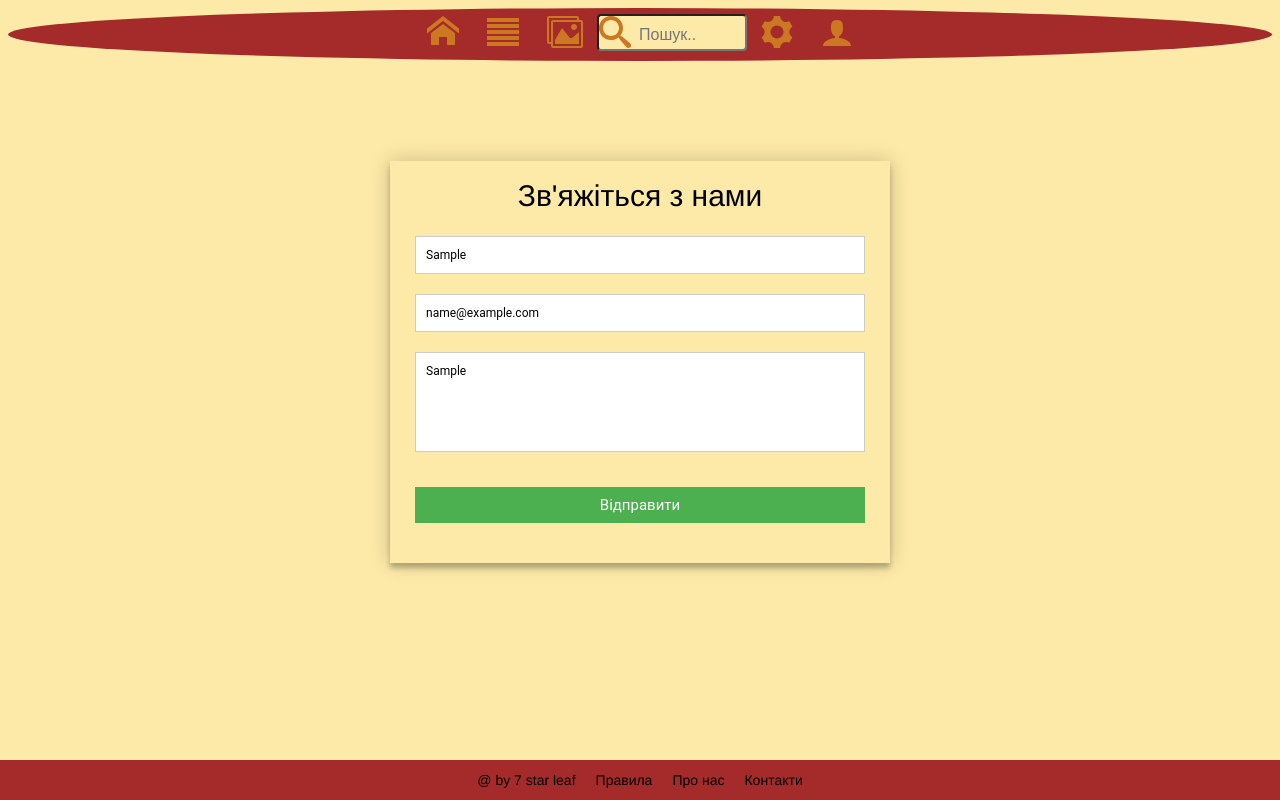
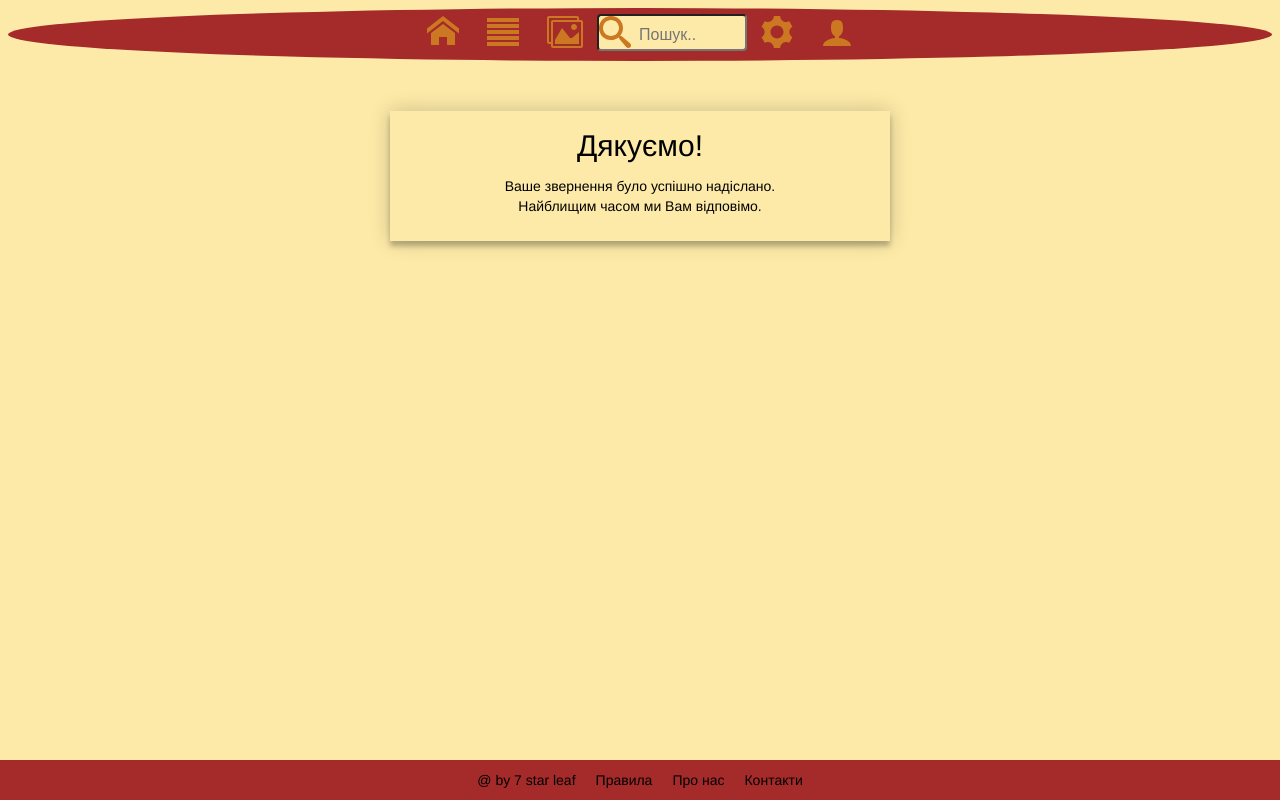
Before and after one commit to IuriiSky/Image-board-project, an Angular app in the folder ibp/: page /contacts in a window 1280 px wide. Both pictures are taken after typing "Sample", "name@example.com", "Sample" into the empty fields and a click on the button "Відправити". Built offline with nearby package versions, Linux system fonts and the light colour scheme.

Commit message:
changing contacts component

```diff
--- a/ibp/angular.json
+++ b/ibp/angular.json
@@ -29,7 +29,9 @@
             "styles": [
               "src/styles.scss"
             ],
-            "scripts": [],
+            "scripts": [
+              "src/assets/js/contact.component.fn.js"
+            ],
             "es5BrowserSupport": true
           },
           "configurations": {
--- a/ibp/package.json
+++ b/ibp/package.json
@@ -19,6 +19,7 @@
     "@angular/platform-browser": "~7.2.0",
     "@angular/platform-browser-dynamic": "~7.2.0",
     "@angular/router": "~7.2.0",
+    "angular-in-memory-web-api": "^0.8.0",
     "core-js": "^2.5.4",
     "rxjs": "~6.3.3",
     "tslib": "^1.9.0",
--- a/ibp/src/app/app.component.ts
+++ b/ibp/src/app/app.component.ts
@@ -1,4 +1,6 @@
 import { Component } from '@angular/core';
+import { HttpClient } from '@angular/common/http';
+
 
 @Component({
   selector: 'app-root',
--- a/ibp/src/app/app.module.ts
+++ b/ibp/src/app/app.module.ts
@@ -2,6 +2,7 @@ import { BrowserModule } from '@angular/platform-browser';
 import { NgModule } from '@angular/core';
 import { FormsModule, ReactiveFormsModule } from '@angular/forms';
 import { AppRoutingModule } from './app-routing.module';
+import { HttpClientModule } from '@angular/common/http';
 
 import { AppComponent } from './app.component';
 import { HeaderComponent } from './header/header.component';
@@ -11,6 +12,7 @@ import { HomeComponent } from './header/home/home.component';
 import { RulesComponent } from './footer/rules/rules.component';
 import { AboutComponent } from './footer/about/about.component';
 import { ContactsComponent } from './footer/contacts/contacts.component';
+import { HttpClient } from 'selenium-webdriver/http';
 
 @NgModule({
   declarations: [
@@ -28,7 +30,8 @@ import { ContactsComponent } from './footer/contacts/contacts.component';
     BrowserModule,
     AppRoutingModule,
     FormsModule,
-    ReactiveFormsModule
+    ReactiveFormsModule,
+    HttpClientModule,
   ],
 
   providers: [],
--- a/ibp/src/app/footer/contacts/contacts.component.html
+++ b/ibp/src/app/footer/contacts/contacts.component.html
@@ -1,11 +1,16 @@
-<div class="container">
-  <form id="contact" action="" method="post">
+<div id="contact-container" class="container">
+  <form id="contact" action="/json-server/db-contacts-form.json" method="post">
     <h3>Зв'яжіться з нами</h3>
     <fieldset [formGroup]="fullContactsControl">
-      <input formControlName="name" placeholder="Ваше ім'я" type="text" autofocus required>
-      <input formControlName="email" placeholder="еmail адреса" type="email" required>
-      <textarea formControlName="text" placeholder="Ваше повідомлення...." required></textarea>
-      <button name="submit" type="submit" id="contact-submit" data-submit="...Надсилання">Відправити</button>
+      <input formControlName="name" placeholder="Ваше ім'я" type="text" name="name" autofocus required>
+      <input formControlName="email" placeholder="еmail адреса" type="email" name="email" required>
+      <textarea formControlName="text" placeholder="Ваше повідомлення...." type="text" name="textarea" required></textarea>
+      <button type="submit" onclick="change_visibility()" name="submit" id="contact-submit" data-submit="...Надсилання">Відправити</button>
     </fieldset>
   </form>
 </div>
+
+<div id="successful-send" class="successful-send">
+  <h3>Дякуємо!</h3>
+  <p> Ваше звернення було успішно надіслано. <br> Найблищим часом ми Вам відповімо.</p>
+</div>
--- a/ibp/src/app/footer/contacts/contacts.component.scss
+++ b/ibp/src/app/footer/contacts/contacts.component.scss
@@ -4,7 +4,8 @@
     box-sizing: border-box;
   }
 
-  .container {
+  #contact-container, {
+    display: flex;
     max-width: 500px;
     width: 100%;
     margin: 0 auto;
@@ -30,7 +31,7 @@
     box-shadow: 0 0 20px 0 rgba(0, 0, 0, 0.2), 0 5px 5px 0 rgba(0, 0, 0, 0.24);
   }
 
-  #contact h3 {
+  h3 {
     display: block;
     font-size: 30px;
     font-weight: 300;
@@ -84,3 +85,14 @@
     outline: 0;
     border: 1px solid #aaaaaa;
   }
+
+  #successful-send {
+    display: none;
+    max-width: 500px;
+    width: 100%;
+    margin: 50px auto;
+    background: #fdeaa8;
+    padding: 25px;
+    box-shadow: 0 0 20px 0 rgba(0, 0, 0, 0.2), 0 5px 5px 0 rgba(0, 0, 0, 0.24);
+    text-align: center;
+  }
--- /dev/null
+++ b/ibp/src/assets/js/contact.component.fn.js
@@ -0,0 +1,6 @@
+// contacts component//
+
+function change_visibility () {
+    document.getElementById('contact-container').style.display="none";
+    document.getElementById('successful-send').style.display="block";
+  };
--- a/ibp/src/index.html
+++ b/ibp/src/index.html
@@ -4,9 +4,9 @@
   <meta charset="utf-8">
   <title>Ibp</title>
   <base href="/">
-
   <meta name="viewport" content="width=device-width, initial-scale=1">
   <link rel="">
+  <script src="/assets/js/contact.component.fn.js"></script>
 </head>
 <body>
   <app-root></app-root>
```
Also changed, not shown: ibp/src/app/footer/contacts/contacts.component.ts (+9 -4 lines), 1 other file (tests, documents, lock files or other folders).
